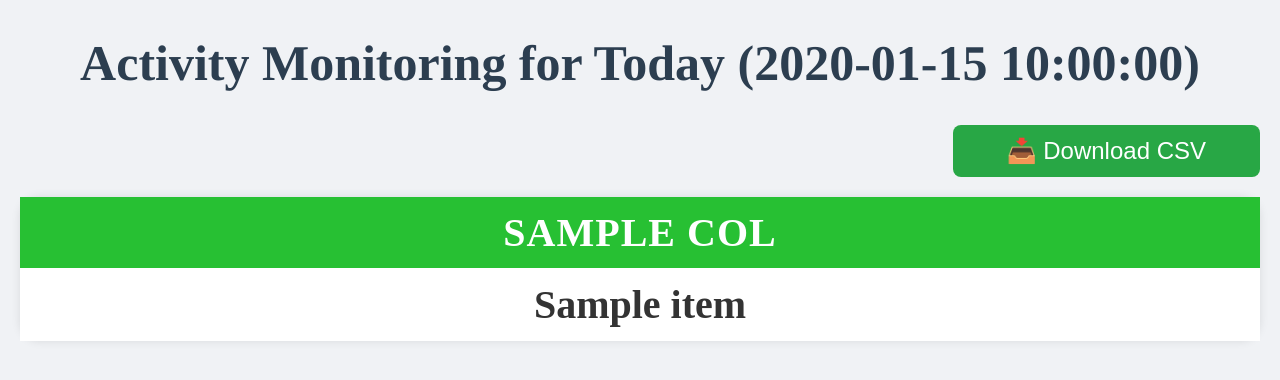
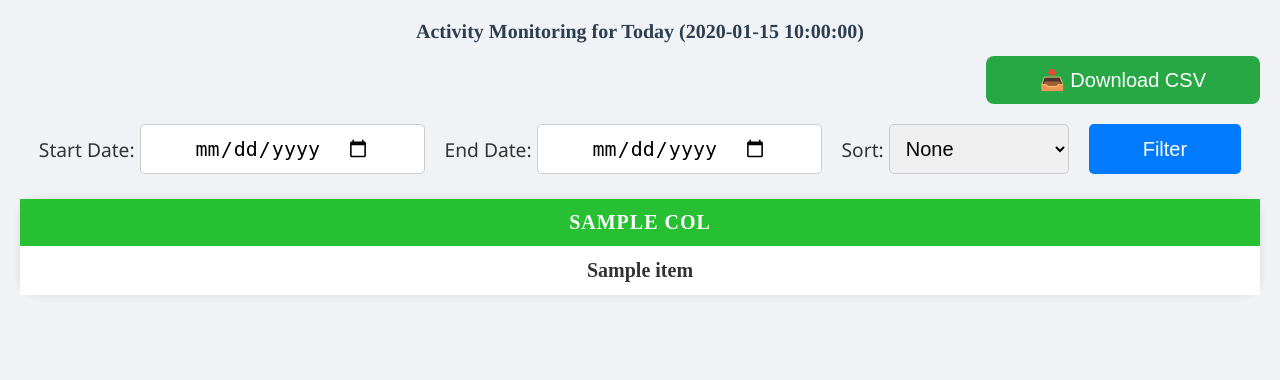
Before and after one commit to kaertech-dev/activity_monitoring, a Flask app: template templates/monitoring_v2.html in a window 1280 px wide. Shown: the top 380 px of the page. Run offline with Flask 3, Linux system fonts and the light colour scheme; the template is opened without the code that fills it: most values are stand-ins (such as "Sample title", 1, 10 or a date in 2020).

Commit message:
add dates and filter

```diff
--- a/lth.py
+++ b/lth.py
@@ -6,4 +6,5 @@ list = {
 }
 
 myvar = pd.DataFrame(list, index= ('day', 'day2','day3'))
+
 print(myvar.loc['day2'])
--- /dev/null
+++ b/static/monitoring_v2.css
@@ -0,0 +1,233 @@
+img {
+    border: 2px solid black;
+    border-radius: 10px;
+}
+
+img.logo {
+    position: absolute;
+    top: 20px;
+    right: 0px;
+    width: 200px;
+    height: auto;
+    border: none;
+    border-radius: 10px;
+}
+
+.logo-wrapper {
+    position: absolute;
+    top: 20px;
+    right: 20px;
+    z-index: 0;
+}
+
+.logo-wrapper img {
+    width: 200px;
+    height: auto;
+    border: none;
+    border-radius: 10px;
+    pointer-events: auto;
+    position: relative;
+    z-index: 1;
+    cursor: pointer;
+}
+
+body {
+    font-family: 'Segoe UI', Tahoma, Geneva, Verdana, sans-serif;
+    margin: 20px;
+    background-color: #f0f2f5;
+    color: #333;
+}
+
+h1 {
+    text-align: center;
+    color: #2c3e50;
+    font-family: 'Cambria Math', Times, serif;
+    font-size: 20px;
+    font-weight: bold;
+}
+
+h2 {
+    font-family: 'Cambria Math', serif;
+    font-size: 20px;
+    margin-top: 20px;
+}
+
+table {
+    width: 100%;
+    border-collapse: collapse;
+    margin: 25px auto;
+    box-shadow: 0 0 10px rgba(0,0,0,0.1);
+    background-color: #fff;
+    border-radius: 20px;
+    font-size: 1rem;
+}
+
+td:hover, th:hover {
+    transform: scale(1.2);
+    background-color: #98ff98;
+    box-shadow: 0 4px 8px rgba(0, 0, 0, 0.15);
+    z-index: 1;
+    position: relative;
+}
+
+th, td {
+    padding: 12px 15px;
+    text-align: center;
+    border-bottom: 1px solid #ffffff;
+    font-size: 20px;
+    font-family: 'Daytona';
+    font-weight: bolder;
+    transition: transform 0.3s ease, background-color 0.3s ease;
+}
+
+tr:nth-child(even) {
+    background-color: hsla(120, 100%, 92%, 0.3);
+}
+
+tr:nth-child(odd) {
+    background-color: #ffffff;
+}
+
+.square {
+    height: 35px;
+    width: 50px;
+    display: inline-block;
+}
+
+.green {
+    background-color: green;
+}
+
+.red {
+    background-color: red;
+}
+
+th {
+    background-color: #27c033;
+    color: #fff;
+    font-size: 20px;
+    letter-spacing: 1px;
+    text-transform: uppercase;
+}
+
+tr:hover {
+    background-color: #f1f1f1;
+}
+
+.footer {
+    text-align: center;
+    margin-top: 40px;
+    color: #777;
+}
+
+.download-btn-wrapper {
+    text-align: right;
+    margin-bottom: 20px;
+}
+
+.download-btn {
+    padding: 12px 54px;
+    font-size: 20px;
+    background-color: #28a745;
+    color: white;
+    border: none;
+    border-radius: 8px;
+    cursor: pointer;
+    transition: background-color 0.3s ease;
+}
+
+.filter-form {
+    display: flex;
+    flex-wrap: wrap;
+    gap: 10px;
+    justify-content: center;
+}
+
+.filter-form label {
+    display: flex;
+    align-items: center;
+    gap: 5px;
+    font-size: 1.2rem;
+}
+
+.filter-form select {
+    padding: 12px;
+    height: 50px;
+    font-size: 20px;
+    border: 1px solid #ccc;
+    border-radius: 5px;
+    box-sizing: border-box;
+}
+
+.filter-btn {
+    padding: 8px 20px;
+    background: #007bff;
+    color: white;
+    border: none;
+    border-radius: 6px;
+    cursor: pointer;
+}
+
+label {
+    font-size: 20px;
+}
+
+.action-btn {
+    padding: 12px 54px;
+    font-size: 20px;
+    border: none;
+    border-radius: 8px;
+    cursor: pointer;
+    transition: background-color 0.3s ease;
+    color: white;
+}
+@media (max-width: 600px) {
+    .filter-form {
+        display: flex;
+        flex-direction: column;
+    }
+    .filter-form label {
+        margin-bottom: 10px;
+    }
+    .filter-form {
+        display: flex;
+        align-items: center;
+        gap: 10px;
+    }
+}
+/* Responsive adjustments */
+@media screen and (max-width: 768px) {
+    .filter-form input[type="date"],
+    .filter-form button {
+        font-size: 1rem;
+        padding: 0.5rem;
+    }
+
+    table, thead, tbody, th, td, tr {
+        display: block;
+    }
+
+    th {
+        display: none;
+    }
+
+    td {
+        position: relative;
+        padding-left: 50%;
+        text-align: left;
+        font-family: 'Times New Roman', Times, serif;
+    }
+
+    td::before {
+        content: attr(data-label);
+        position: absolute;
+        left: 15px;
+        font-weight: bold;
+        color: #333;
+    }
+
+    table th, table td {
+        font-size: 0.9rem;
+        padding: 8px;
+    }
+}
--- a/templates/monitoring_v2.html
+++ b/templates/monitoring_v2.html
@@ -5,141 +5,41 @@
     <meta name="viewport" content="width=device-width, initial-scale=1.0">
     <meta http-equiv="refresh" content="300">
     <link rel="icon" type="image/png" href="/static/image.png">
+    <link rel="stylesheet" href="/static/monitoring_v2.css">
     <!--<link rel="icon" type="image/jpg" href="kaertech.png">
     <img href="image/kaertech.png" alt="kaertech" width="200" height="100">-->
     <title>Activity Monitoring</title>
     <style>
-        img {
-            border: 2px solid black;
-            border-radius: 10px;
+        /* Make date inputs and button same height and style */
+        .filter-form input[type="date"],
+        .filter-form button {
+            padding: 12px 54px;
+            height: 50px; /* adjust as needed */
+            font-size: 20px;
+            border: 1px solid #ccc;
+            border-radius: 5px;
+            box-sizing: border-box;
         }
-        img.logo {
-            position: absolute;
-            top: 20px;
-            right: 0px;
-            width: 200px;
-            height: auto;
+
+        /* Ensure button matches inputs in style */
+        .filter-form button {
+            background-color: #007BFF;
+            color: white;
             border: none;
-            border-radius: 10px;
+            cursor: pointer;
+            transition: background-color 0.2s;
         }
-        .logo-wrapper {
-            position: absolute;
-            top: 20px;
-            right: 20px;
-            z-index: 0; /* Sends logo behind text */
+
+        .filter-form button:hover {
+            background-color: #0056b3;
         }
-        .logo-wrapper img {
-            width: 200px;
-            height: auto;
-            border: none;
-            border-radius: 10px;
-            /*opacity: 0.2; /* Optional: make logo blend softly */
-            pointer-events: auto; /* Ensure it's still clickable */
-            position: relative;
-            z-index: 1; /* Keeps heading text above image */
-            cursor: pointer;
-        }
-        body {
-            font-family: 'Segoe UI', Tahoma, Geneva, Verdana, sans-serif;
-            margin: 20px;
-            background-color: #f0f2f5;
-            color: #333;
-        }
-        h1 {
-            text-align: center;
-            color: #2c3e50;
-            font-family: 'Cambria Math', Times, serif;
-            font-size: 50px;
-            font: bold;
-        }
-        h2{
-            font-family: 'Cambria Math', serif;
-            font-size: 60px;
-            margin-top: 20px;
-        }
-        table {
-            width: 100%;
-            border-collapse: collapse;
-            margin-top: 25px auto;
-            border-radius: 12px;
-            box-shadow: 0 0 10px rgba(0,0,0,0.1);
-            background-color: #fff;
-            border-radius: 20px;
-            border-end-end-radius: 20px;
-        }
-        td:hover, th:hover{
-            transform: scale(1.2);
-            background-color: #98ff98;
-            box-shadow: 0 4px 8px rgba(0, 0, 0, 0.15);
-            z-index: 1;
-            position: relative;
-        }
-        th, td {
-            padding: 12px 15px;
-            text-align: center;
-            border-bottom: 1px solid #ffffff;
-            font-size: 40px;
-            font-family: 'Daytona';
-            font: bold;
-            font-weight: bolder;
-            transition: transform 0.3s ease, background-color 0.3 ease;
-        }
-        /* Alternate row colors */
-        tr:nth-child(even) {
-        background-color: hsla(120, 100%, 92%, 0.3);
-        }
-        tr:nth-child(odd) {
-        background-color: #ffffff;
-        }
-        .square {
-            height: 35px;
-            width: 50px;
-            border: 50%;
-            display: inline-block;
-        }
-        .green {
-            background-color: green;
-        }
-        .red {
-            background-color: red;
-        }
-        th {
-            background-color: #27c033;
-            color: #fff;
-            font-size: 40px;
-            letter-spacing: 1px;
-            text-transform: uppercase;
-        }
-        tr:hover {
-            background-color: #f1f1f1;
-        }
-        .footer {
-            text-align: center;
-            margin-top: 40px;
-            color: #777;
-        }
-        @media screen and (max-width: 768px) {
-            table, thead, tbody, th, td, tr {
-                display: block;
-            }
-            th {
-                display: none;
-            }
-            td {
-                position: relative;
-                padding-left: 50%;
-                text-align: left;
-                font-family: 'Times New Roman', Times, serif;
-            }
-            td::before {
-                content: attr(data-label);
-                position: absolute;
-                left: 15px;
-                font-weight: bold;
-                color: #333;
-            }
+
+        /* Space between elements */
+        .filter-form label {
+            margin-right: 10px;
         }
     </style>
+
 </head>
 <!--<header>
     <a href="https://www.kaertech.com/" target="_blank">
@@ -157,23 +57,32 @@
 <h1>Activity Monitoring for Today ({{ current_date }})</h1>
 <!--<img src="/static/image.png" href="https://www.kaertech.com/"alt="Kaertech Logo" class="logo">-->
 {% if rows %}
-    <div class="db-block">
-        <!--<h2>Operator Summary for {{ current_date }}</h2>-->
-        <div style="text-align: right; margin-bottom: 20px;">
-            <a href="/download-csv">
-                <button style="
-                    padding: 12px 54px;
-                    font-size: 24px;
-                    background-color: #28a745;
-                    color: white;
-                    border: none;
-                    border-radius: 8px;
-                    cursor: pointer;
-                    transition: background-color 0.3s ease;">
-                    📥 Download CSV
-                </button>
-            </a>
-        </div>
+    <div class="download-btn-wrapper">
+        <a href="/download-csv?start_date={{ current_date.split(' → ')[0] }}&end_date={{ current_date.split(' → ')[1] if '→' in current_date else current_date }}">
+            <button class="action-btn download-btn">📥 Download CSV</button>
+        </a>
+    </div>
+
+    <form method="get" action="/" class="filter-form">
+        <label>Start Date:
+            <input type="date" class="action-start" name="start_date" value="{{ current_date.split(' → ')[0] }}">
+        </label>
+        <label>End Date:
+            <input type="date" class="action-end" name="end_date" value="{{ current_date.split(' → ')[1] if '→' in current_date else current_date }}">
+        </label>
+
+        <label>Sort:
+            <select name="sort_by">
+                <option value="none" {% if sort_by == 'none' %}selected{% endif %}>None</option>
+                <option value="az" {% if sort_by == 'az' %}selected{% endif %}>A → Z</option>
+                <option value="za" {% if sort_by == 'za' %}selected{% endif %}>Z → A</option>
+                <option value="time" {% if sort_by == 'time' %}selected{% endif %}>Based on Time</option>
+            </select>
+        </label>
+
+        <button type="submit" class="action-btn filter-btn">Filter</button>
+    </form>
+
         <table>
         <thead>
             <tr>
```
Also changed, not shown: monitoring_v2.py (+41 -34 lines).
